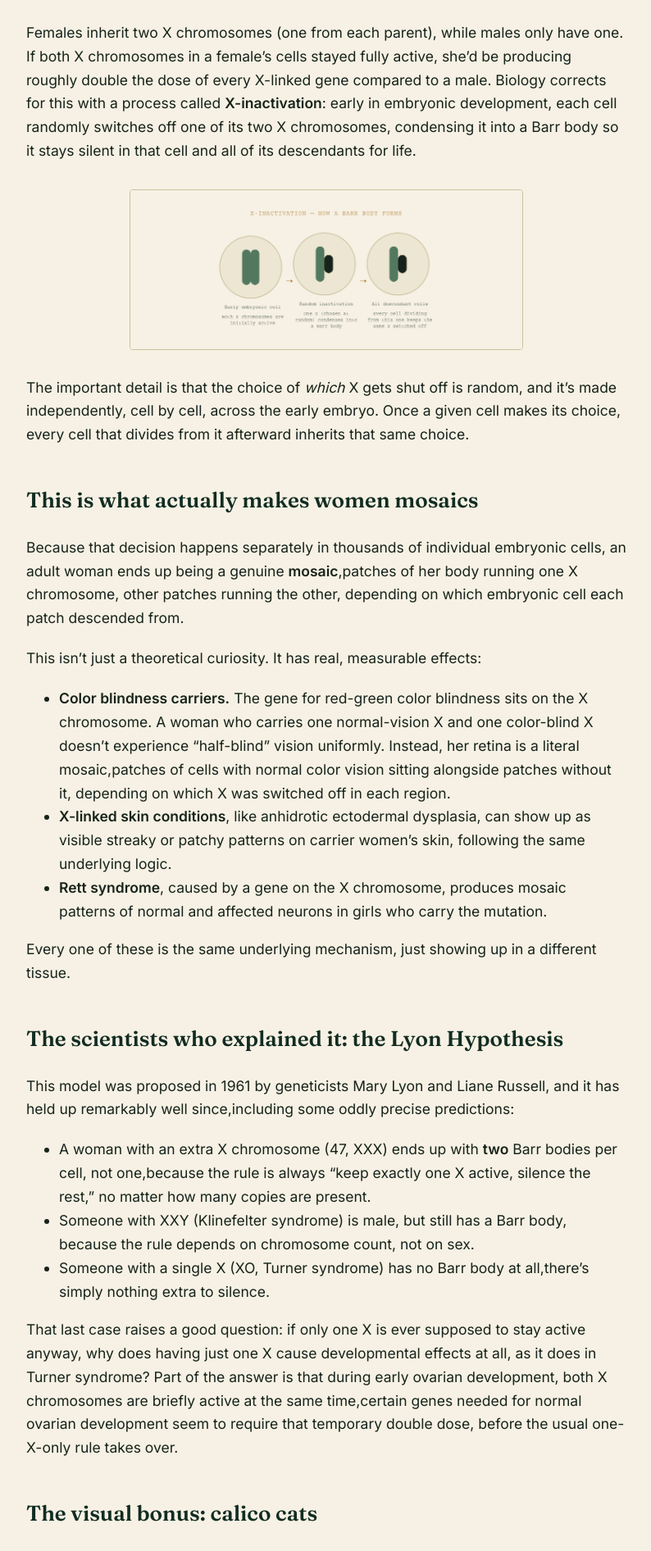
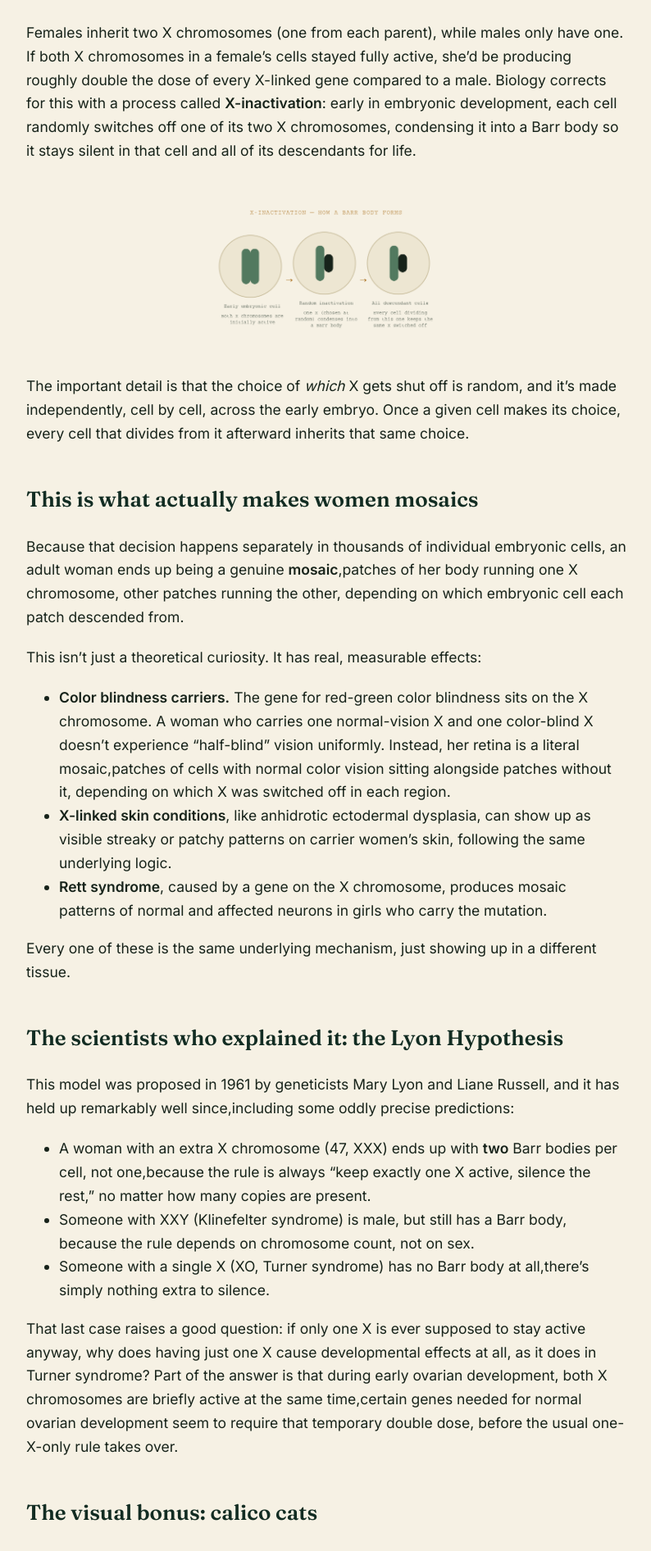
Before and after one commit to DinukSJayarathna/field-notes, a Jekyll site: the page built from _posts/2026-07-05-every-woman-is-a-genetic-mosaic.md, in a window 1280 px wide. Shown: the part 955-2847 px from the top of the page at 82% size, without its empty margins (242-1036 px from the left). Built offline with Jekyll 4.4.1, drawn with Linux system fonts in a browser that asks for light colours.

Commit message:
Update style.css

```diff
--- a/assets/css/style.css
+++ b/assets/css/style.css
@@ -479,7 +479,6 @@ section.block:last-of-type { border-bottom: none; }
   height: auto;
   margin: 32px auto;
   border-radius: 4px;
-  border: 1px solid var(--line);
 }
 
 /* Footer */
```
